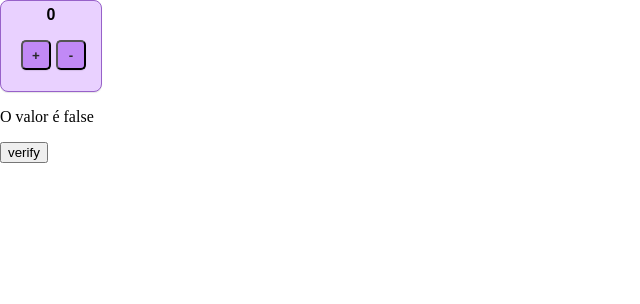
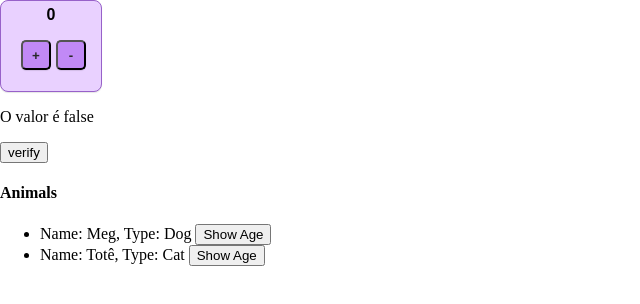
Before and after one commit to niconicolie/angular_v1, an Angular app: page / in a window 1280 px wide. Shown: the top 304 px of the page, without its empty margins (0-640 px from the left). Built offline with nearby package versions, Linux system fonts and the light colour scheme.

Commit message:
Update app.component.html

```diff
--- a/src/app/app.component.html
+++ b/src/app/app.component.html
@@ -1,2 +1,3 @@
 <app-events></app-events>
 <app-emitter></app-emitter>
+<app-list-render></app-list-render>
```
